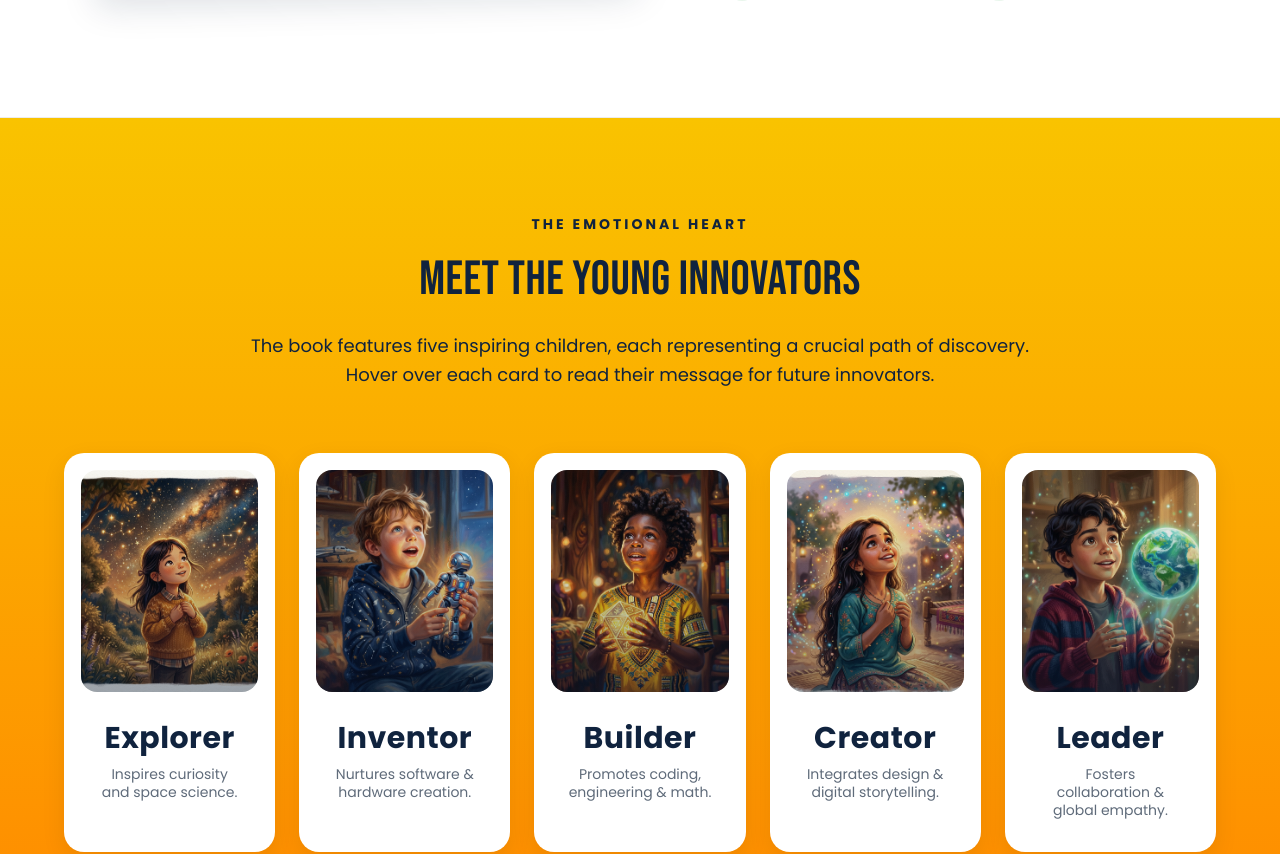
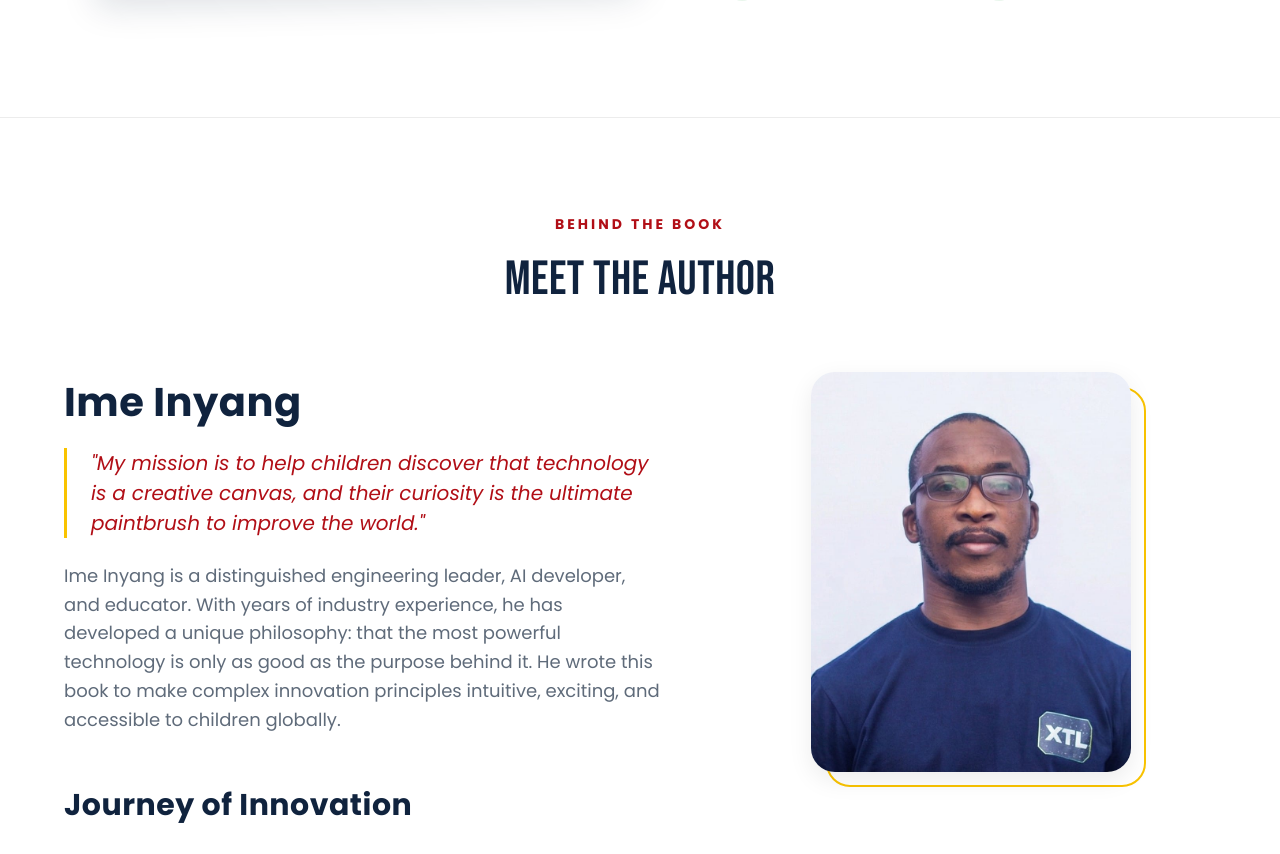
Before and after one commit to xpr-ltd/AKG2CTW, a React (Vite) app: page / in a window 1280 px wide. Shown: the part 3234-4088 px from the top of the page. Built offline with nearby package versions, Linux system fonts and the light colour scheme.

Commit message:
Drop the meet the young innovators section from landing page

```diff
--- a/src/App.jsx
+++ b/src/App.jsx
@@ -5,7 +5,6 @@ import Hero from './components/Hero/Hero';
 import BigIdea from './components/BigIdea/BigIdea';
 import WhyThisBook from './components/WhyThisBook/WhyThisBook';
 import BookPreview from './components/BookPreview/BookPreview';
-import YoungInnovators from './components/YoungInnovators/YoungInnovators';
 import Author from './components/Author/Author';
 import JoinMission from './components/JoinMission/JoinMission';
 import CTA from './components/CTA/CTA';
@@ -47,8 +46,7 @@ function App() {
         {/* 4. What's Inside? (Checklist & Spread) */}
         <BookPreview />
 
-        {/* 5. Meet the Young Innovators (Gold Background) */}
-        <YoungInnovators />
+
 
         {/* 6. Meet the Author */}
         <Author />
```
Also changed, not shown: eLaunch_thumbnail.png (added).
